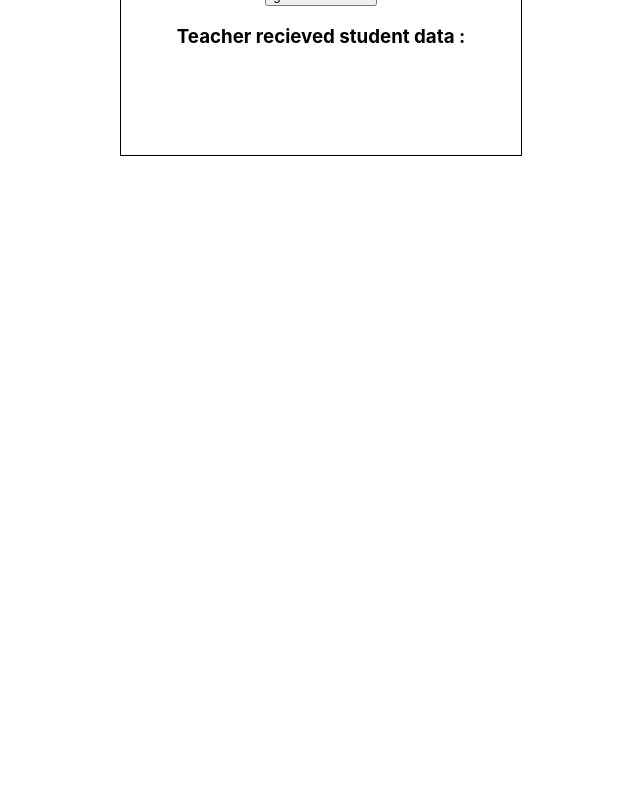
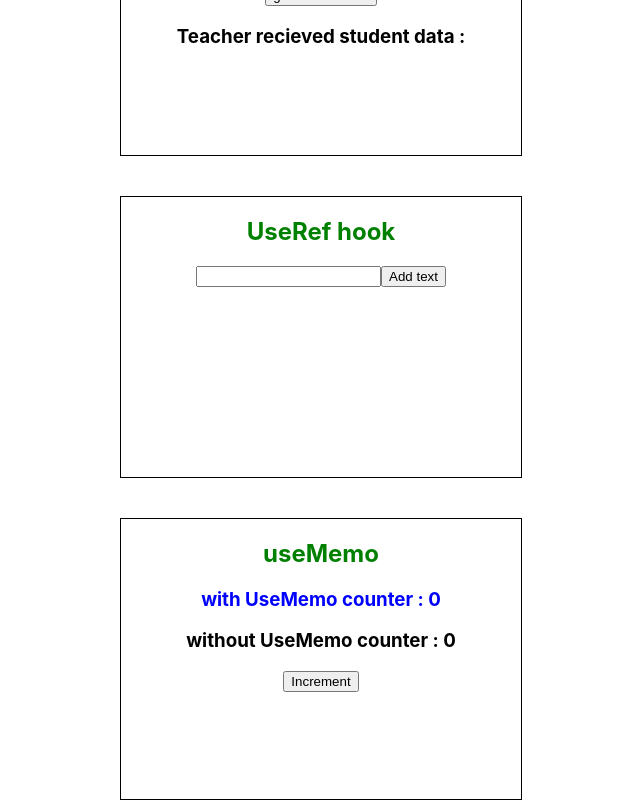
Before and after one commit to Abhijeet9242/React_training, a React (Create React App) app: page / in a window 1280 px wide. Shown: the part 942-1742 px from the top of the page, without its empty margins (319-959 px from the left). Before the commit the page ends 1098 px from the top, so only its background shows below. Built offline with nearby package versions, Linux system fonts and the light colour scheme.

Commit message:
useMemo hook

```diff
--- a/src/App.js
+++ b/src/App.js
@@ -4,6 +4,8 @@ import style from "./components/style.module.css"
 import Form1 from './components/Form1';
 import Form2 from './components/Form2';
 import Lifting from './components/Lifting';
+import Ref from './components/Ref';
+import Memo from './components/Memo';
 
 function App() {
   return (
@@ -17,6 +19,10 @@ function App() {
       <Form2/>
       <br/><br/>
       <Lifting/>
+      <br/><br/>
+      <Ref/>
+      <br/><br/>
+      <Memo/>
     </div>
   );
 }
--- /dev/null
+++ b/src/components/Memo.js
@@ -0,0 +1,28 @@
+import { useMemo, useState } from "react"
+import style from "../components/style.module.css"
+
+const Memo = () => {
+
+    const[count,setCount] = useState(0)
+
+    const stopRender = useMemo(()=>{
+        return(
+            <>
+                 <h3 style={{textAlign:"center",color:"blue"}}>with UseMemo counter : {count}</h3>
+            </>
+        )
+    },[])
+
+    return (
+        <div className={style.div}>
+           <h2 className={style.form}>useMemo</h2>
+          {stopRender}
+           <h3 style={{textAlign:"center"}}>without UseMemo counter : {count}</h3>
+           <button onClick={()=>setCount(count+1)} style={{display:"block",margin:"auto"}}>Increment</button>
+
+        </div>
+    )
+}
+
+
+export default Memo
--- /dev/null
+++ b/src/components/Ref.js
@@ -0,0 +1,26 @@
+import { useRef } from "react";
+import style from "../components/style.module.css";
+
+const Ref = ()=>{
+
+    const inputRef = useRef(null)
+
+    const handleClick = () => {
+        inputRef.current.value = "1000"
+        inputRef.current.style.color="red"
+        inputRef.current.focus()
+    }
+
+    return (
+        <div className={style.div}>
+            <h2 className={style.form}>UseRef hook</h2>
+
+            <div style={{display:"flex",justifyContent:"center"}}>
+            <input type="text" ref={inputRef}/>
+            <button onClick={handleClick}>Add text</button>
+            </div>
+        </div>
+    )
+}
+
+export default Ref
```
